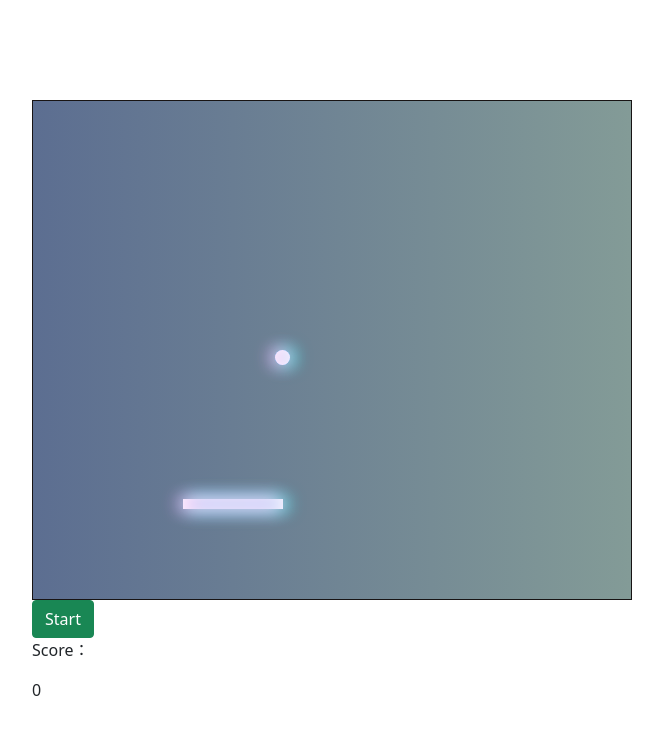
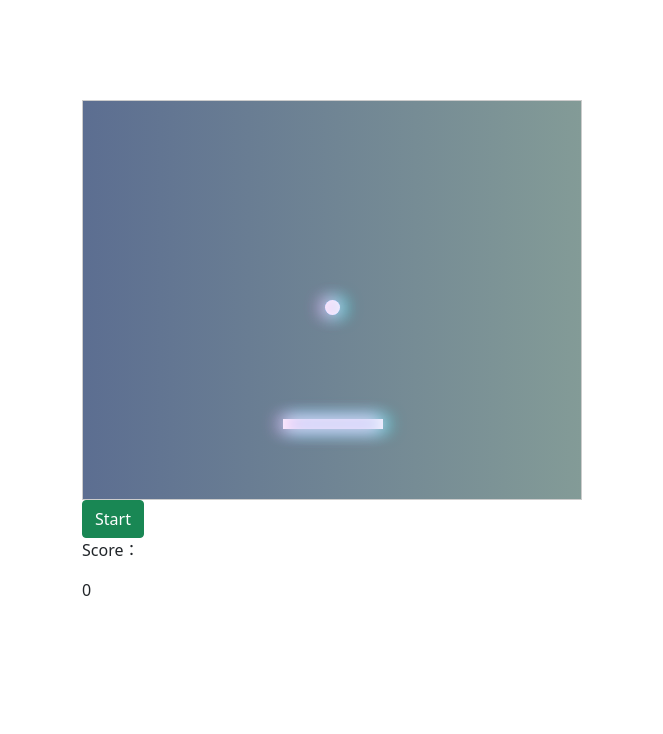
Before and after one commit to Jubn-yan/WebGameDevelopment-FinalProject, a plain HTML site: page index.html in a window 1280 px wide. Shown: the whole page, without its empty margins (308-971 px from the left). Drawn offline with nearby package versions, Linux system fonts and the light colour scheme.

Commit message:
change the size of container

```diff
--- a/css.css
+++ b/css.css
@@ -1,16 +1,16 @@
   #container {
+    width: 500px;
+    height: 480px;
     margin: 0 auto;
     margin-top: 100px;
-    width: 600px;
-    height: 600px;
 
   }
   #playBox {
+    width: 500px;
+    height: 400px;
     margin: 0 auto;
     position:relative ;
-    border: 1px solid #181414;
-    width: 600px;
-    height: 500px;
+    border: 1px solid #ccc;
     background-image: linear-gradient(
             to right, #5c6e91, #839b97);
 
@@ -23,11 +23,11 @@
         inset -6px 0 30px #0ff,
         0 0 18px #fff, -4px 0 18px
         violet, 4px 0 18px #0ff;
-    position:absolute;
-    left:150px;
-    top: 80%;
-    width: 100px;
-    height: 10px;
+        width: 100px;
+        height: 10px;
+        position:absolute;
+        left:200px;
+        top: 80%;
   }
   .ball {
     box-shadow: inset 0 0 18px #fff,
```
Also changed, not shown: js.js (+11 -0 lines).
